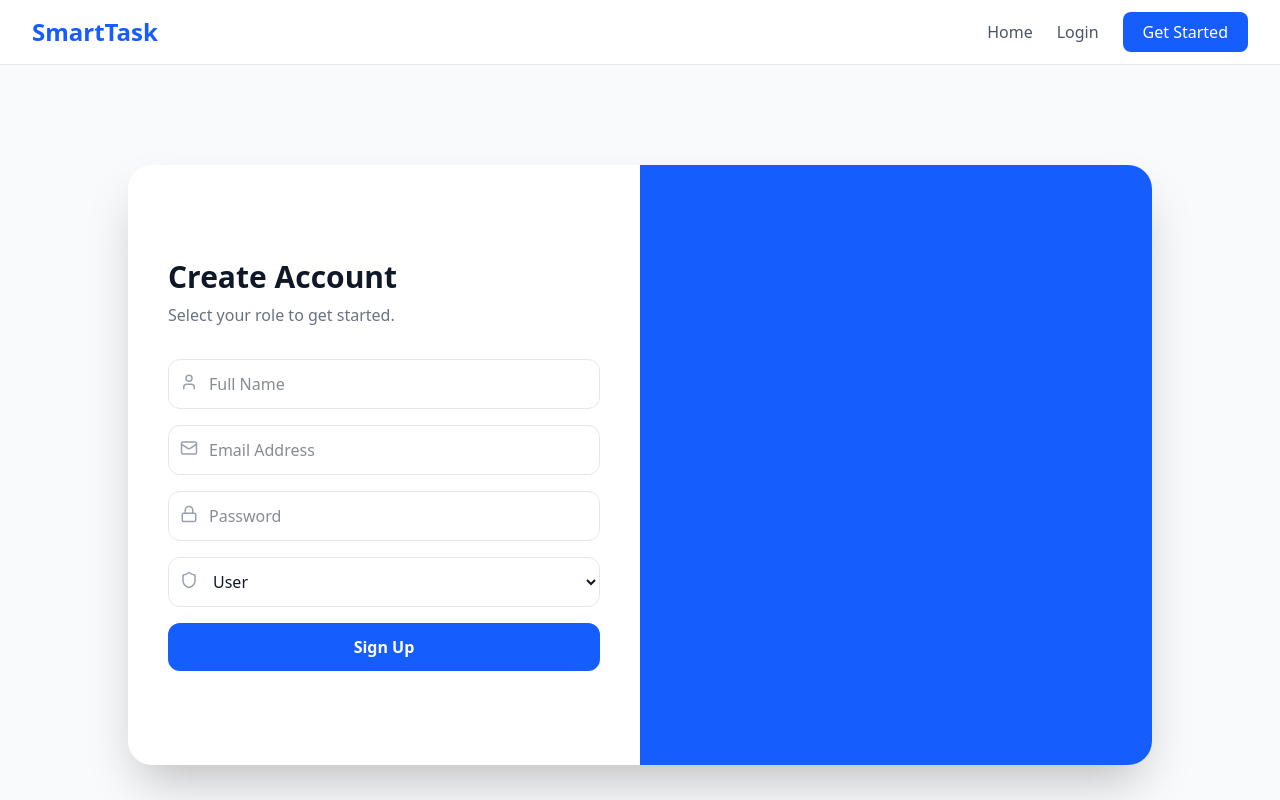
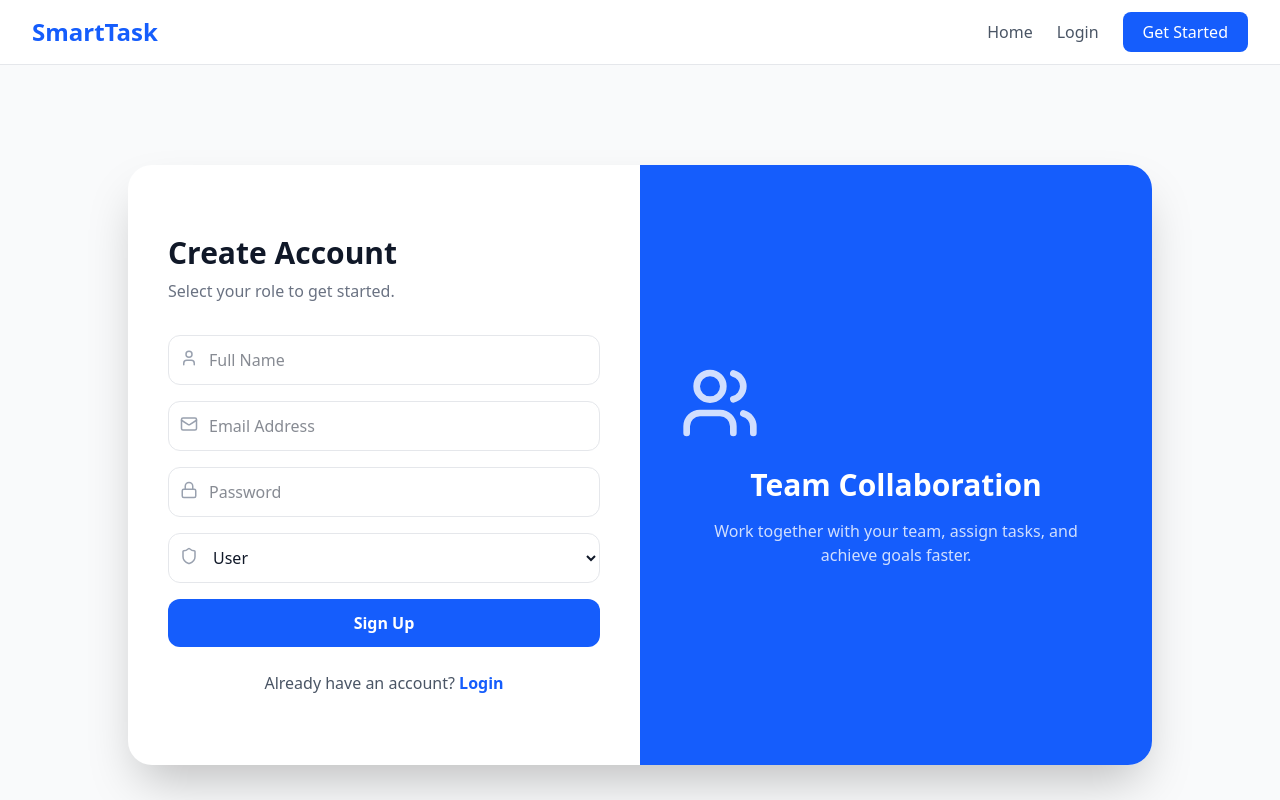
Before and after one commit to alhaz-431/front-smarttask, a Next.js app: page /signup in a window 1280 px wide. Shown: the top 800 px of the page. Built offline with nearby package versions, Linux system fonts and the light colour scheme; no server answers.

Commit message:
updated signup pages

```diff
--- a/src/app/(auth)/signup/page.tsx
+++ b/src/app/(auth)/signup/page.tsx
@@ -1,30 +1,54 @@
 "use client";
 
-import { useState } from "react";
+import { useState, useEffect } from "react";
 import { useRouter } from "next/navigation";
 import Link from "next/link";
 import api from "@/lib/axios";
-import { Loader2, User, Mail, Lock, CheckCircle, Shield } from "lucide-react";
+import { Loader2, User, Mail, Lock, CheckCircle, Shield, Briefcase, Users, Zap } from "lucide-react";
 import { toast } from "react-hot-toast";
 
+const slides = [
+  {
+    icon: <Briefcase size={80} />,
+    title: "Manage Your Projects",
+    desc: "Organize your tasks and track progress effortlessly with our smart dashboard.",
+  },
+  {
+    icon: <Users size={80} />,
+    title: "Team Collaboration",
+    desc: "Work together with your team, assign tasks, and achieve goals faster.",
+  },
+  {
+    icon: <Zap size={80} />,
+    title: "Boost Productivity",
+    desc: "Streamline your workflow and stay ahead of deadlines with SmartTask.",
+  },
+];
+
 export default function SignupPage() {
-  // প্রাথমিক রোল "MEMBER" (আপনার ডাটাবেসের সাথে সামঞ্জস্যপূর্ণ)
   const [formData, setFormData] = useState({ name: "", email: "", password: "", role: "MEMBER" });
   const [loading, setLoading] = useState(false);
   const [isSuccess, setIsSuccess] = useState(false);
+  const [currentSlide, setCurrentSlide] = useState(0);
   const router = useRouter();
+
+  // স্লাইডশো লজিক
+  useEffect(() => {
+    const timer = setInterval(() => {
+      setCurrentSlide((prev) => (prev + 1) % slides.length);
+    }, 3000);
+    return () => clearInterval(timer);
+  }, []);
 
   const handleSignup = async (e: React.FormEvent) => {
     e.preventDefault();
     setLoading(true);
     try {
-      // ব্যাকএন্ডে ডাটা পাঠানোর আগে ডাটা ঠিক আছে কি না চেক করুন
       await api.post("/auth/signup", formData);
       setIsSuccess(true);
       toast.success("Account created successfully!");
       setTimeout(() => router.push("/login"), 3000);
     } catch (error: any) {
-      console.error(error); // এরর দেখার জন্য
       toast.error(error.response?.data?.error || "Registration failed.");
     } finally {
       setLoading(false);
@@ -35,6 +59,7 @@ export default function SignupPage() {
     <div className="min-h-screen flex items-center justify-center bg-gray-50 p-4">
       <div className="flex w-full max-w-5xl bg-white rounded-3xl shadow-2xl overflow-hidden min-h-[600px]">
 
+        {/* বাম পাশ: ফর্ম */}
         <div className="w-full lg:w-1/2 p-10 flex flex-col justify-center">
           <h2 className="text-3xl font-bold mb-2">Create Account</h2>
           <p className="text-gray-500 mb-8">Select your role to get started.</p>
@@ -58,7 +83,6 @@ export default function SignupPage() {
                 onChange={(e) => setFormData({ ...formData, password: e.target.value })} required />
             </div>
 
-            {/* সঠিক রোল অপশন */}
             <div className="relative">
               <Shield className="absolute left-3 top-3.5 text-gray-400" size={18} />
               <select
@@ -76,11 +100,27 @@ export default function SignupPage() {
               {loading ? <Loader2 className="animate-spin mx-auto" /> : "Sign Up"}
             </button>
           </form>
+
+          <p className="mt-6 text-center text-gray-600">
+            Already have an account? <Link href="/login" className="text-blue-600 font-bold hover:underline">Login</Link>
+          </p>
         </div>
 
-        {/* ডানদিকের স্লাইডশো অংশটি একই থাকবে */}
-        <div className="hidden lg:flex w-1/2 bg-blue-600 p-10 items-center justify-center text-white text-center">
-             {/* ... */}
+        {/* ডান পাশ: স্লাইডশো */}
+        <div className="hidden lg:flex w-1/2 bg-blue-600 p-10 items-center justify-center text-white text-center transition-all duration-500">
+          {isSuccess ? (
+            <div className="animate-bounce">
+              <CheckCircle size={100} className="mb-4" />
+              <h3 className="text-2xl font-bold">Welcome Aboard!</h3>
+              <p>Your account is ready.</p>
+            </div>
+          ) : (
+            <div className="animate-in fade-in zoom-in duration-700">
+              <div className="mb-6 opacity-80">{slides[currentSlide].icon}</div>
+              <h3 className="text-3xl font-bold mb-4">{slides[currentSlide].title}</h3>
+              <p className="opacity-80 px-4">{slides[currentSlide].desc}</p>
+            </div>
+          )}
         </div>
       </div>
     </div>
```
